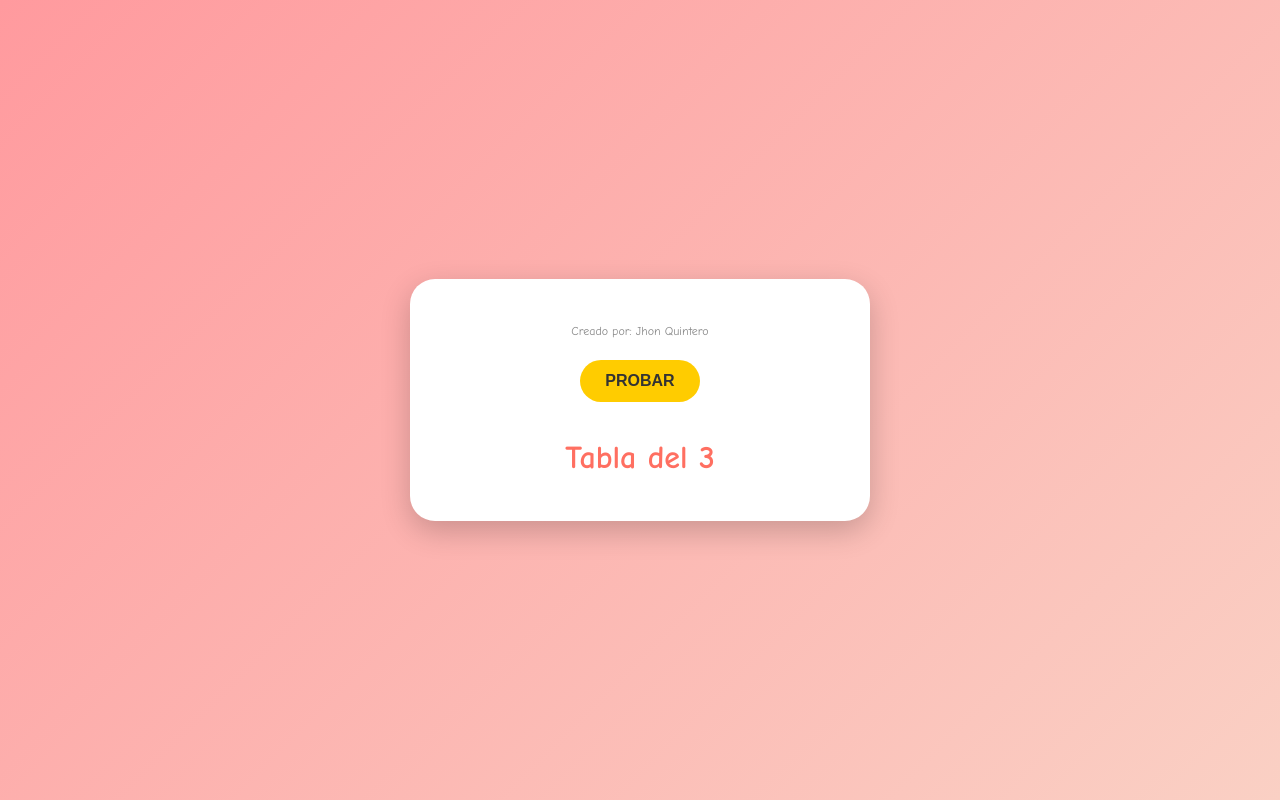
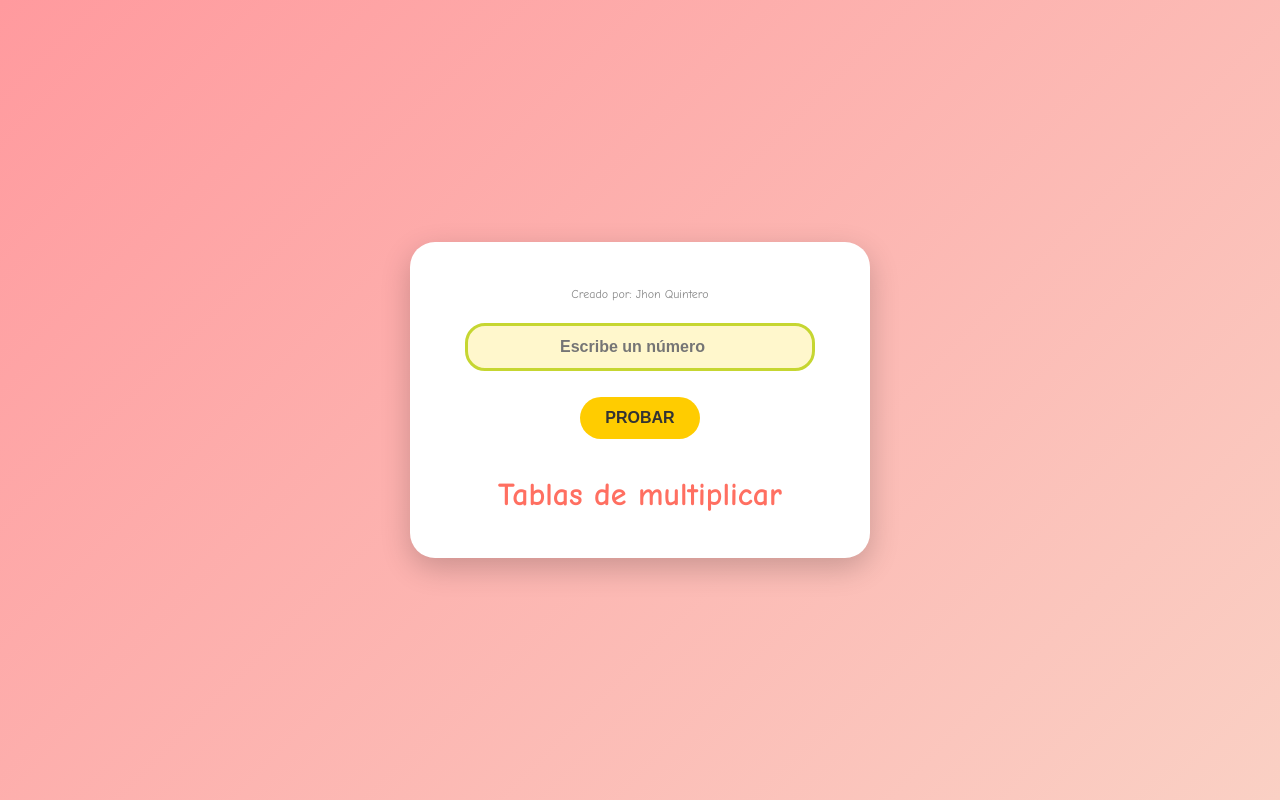
Before and after one commit to JHOON231/Calculadora, a plain HTML site: page index.html in a window 1280 px wide. Drawn offline with Linux system fonts and the light colour scheme.

Commit message:
se agrego interaccion con el usuario

```diff
--- a/index.html
+++ b/index.html
@@ -2,20 +2,22 @@
 <html lang="es">
 <head>
   <meta charset="UTF-8">
-  <title>Tabla del 3</title>
+  <title>Tabla de multiplicar</title>
   <link rel="stylesheet" href="multiplicar.css">
 </head>
 
 <body>
 
-  <div  id="contenedor" class="container">
+  <div class="container" id="contenedor">
     <p class="footer">Creado por: Jhon Quintero</p>
+    <input type="number" id="txtNumero" placeholder="Escribe un número">
+    <p></p>
+    <button onclick="generarTablas();" class="btn">PROBAR</button>
 
-    <button class="btn" onclick="generarTablas();">PROBAR</button>
 
-    <h1>Tabla del 3</h1>
+    <h1>Tablas de multiplicar</h1>
 
-    <div class="tabla" id="contenedor">
+    <div class="tabla">
 
       <div class="fila"></div>
       <div class="fila"></div>
@@ -31,6 +33,6 @@
     </div>
 
   </div>
-<script src="multiplicar.js"></script>
+  <script src="multiplicar.js"></script>
 </body>
 </html>
--- a/multiplicar.js
+++ b/multiplicar.js
@@ -1,6 +1,7 @@
 function generarTablas(){
     let contenedor = document.getElementById("contenedor");
     let contenido = "";
+    let numero = document.getElementById("txtNumero").value;
     for(let i =0; i <= 10; i++){
          contenido += "<div class='fila'>5 x " + i + " = " + (5 * i) + "</div>";
     }
```
